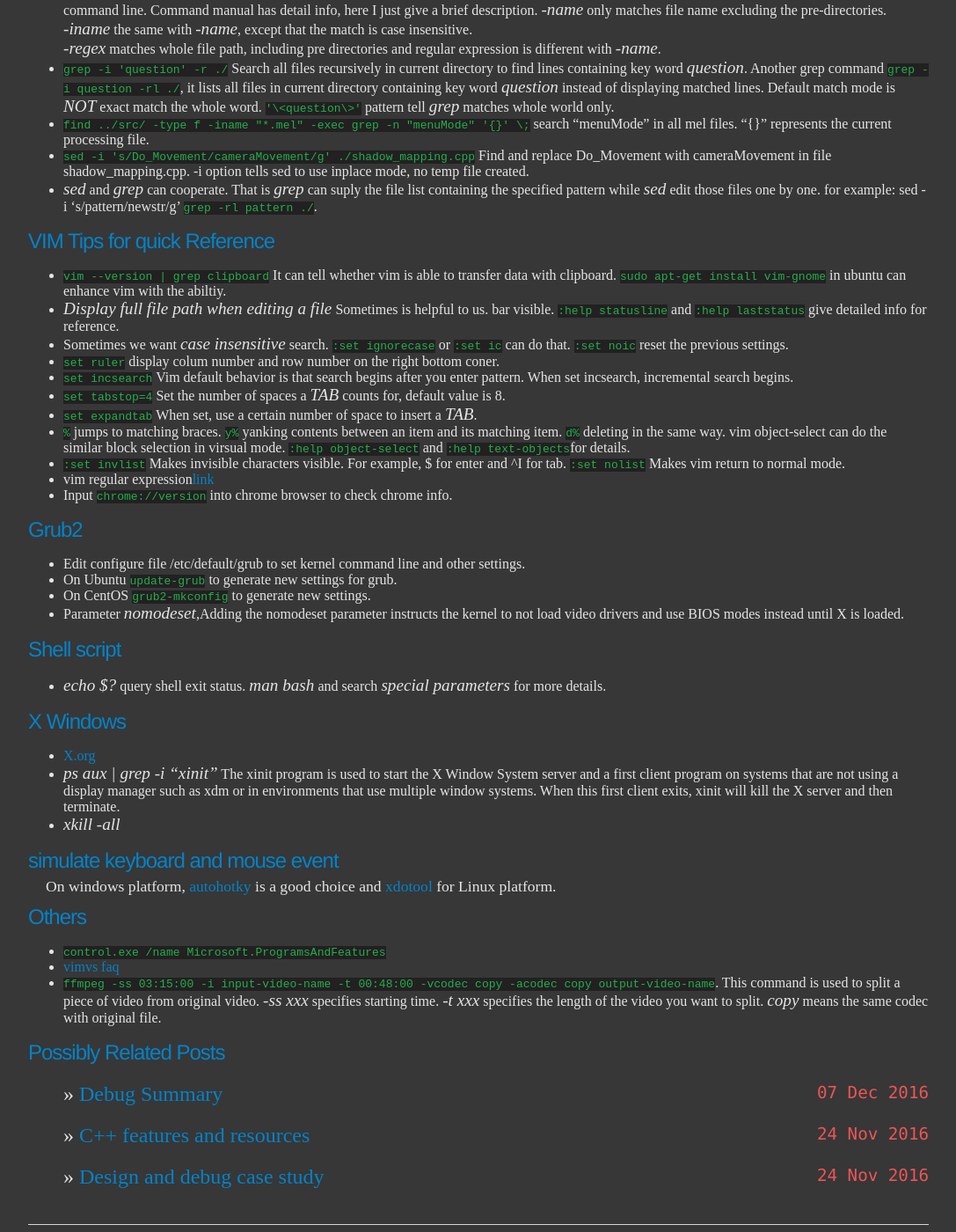
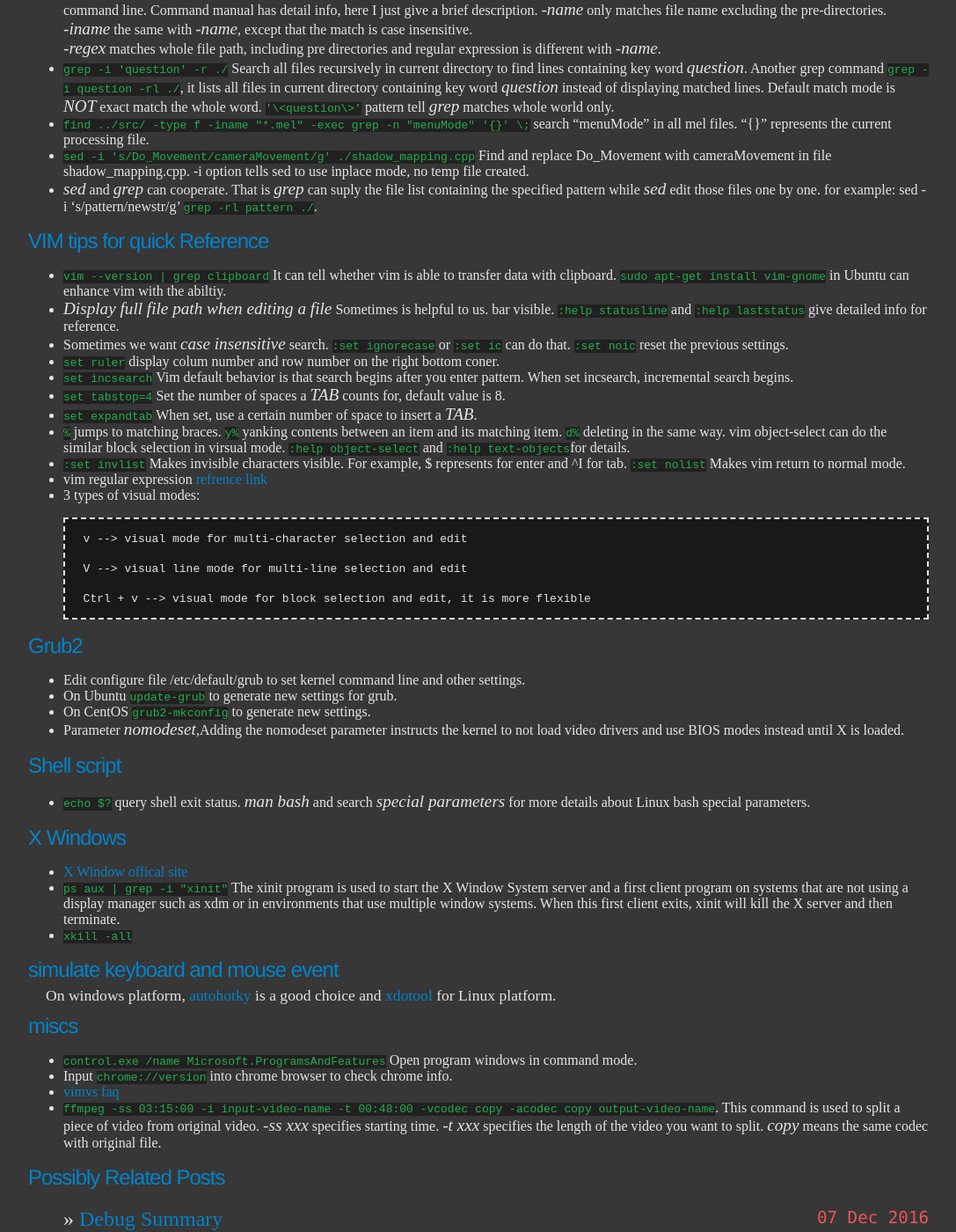
Before and after one commit to ychding11/ychding11.github.io, a Jekyll site: the page built from _posts/2015-03-16-Useful-Linux-Command.md, in a window 1280 px wide and 1400 px high, scrolled down 1038 px. Shown: the whole window at 88% size, without its empty margins (96-1183 px from the left). Built offline with Jekyll 4.4.1, drawn with Linux system fonts in a browser that asks for light colours; some of the changed text lies outside the part shown.

Commit message:
add visual mode for vim

````diff
--- a/_posts/2015-03-16-Useful-Linux-Command.md
+++ b/_posts/2015-03-16-Useful-Linux-Command.md
@@ -1,6 +1,6 @@
 ---
 layout: post
-title: "Usefull Linux Commands"
+title: "Usefull Linux commands"
 date: 2015-03-16
 ---
 
@@ -84,14 +84,13 @@ This post summaries the commom usefull commands on Linux Platform.
 - *sed* and *grep* can cooperate. That is *grep* can suply the file list containing the specified pattern while
   *sed* edit those files one by one. for example: sed -i 's/pattern/newstr/g' `grep -rl pattern ./`.
 
-## VIM Tips for quick Reference
+## VIM tips for quick Reference
 
 - `vim --version | grep clipboard` It can tell whether vim is able
   to transfer data with clipboard. `sudo apt-get install vim-gnome`
-  in ubuntu can enhance vim with the abiltiy.
+  in Ubuntu can enhance vim with the abiltiy.
 - *Display full file path when editing a file* Sometimes is helpful to us.
-  bar visible. `:help statusline` and `:help laststatus` give detailed info for
-  reference.
+  bar visible. `:help statusline` and `:help laststatus` give detailed info for reference.
 - Sometimes we want *case insensitive* search. `:set ignorecase` or `:set ic`
   can do that. `:set noic` reset the previous settings.
 - `set ruler` display colum number and row number on the right bottom coner.
@@ -102,10 +101,15 @@ This post summaries the commom usefull commands on Linux Platform.
 - `%` jumps to matching braces. `y%` yanking contents between an item and its matching
   item. `d%` deleting in the same way. vim object-select can do the similar block
   selection in virsual mode. `:help object-select` and `:help text-objects`for details.
-- `:set invlist` Makes invisible characters visible. For example, $ for enter and ^I
+- `:set invlist` Makes invisible characters visible. For example, $ represents for enter and ^I
   for tab. `:set nolist` Makes vim return to normal mode.
-- vim regular expression[link](http://www.cnblogs.com/PegasusWang/p/3153300.html)
-+ Input `chrome://version` into chrome browser to check chrome info.
+- vim regular expression [refrence link](http://www.cnblogs.com/PegasusWang/p/3153300.html)
+- 3 types of visual modes:
+```
+	v --> visual mode for multi-character selection and edit
+	V --> visual line mode for multi-line selection and edit
+	Ctrl + v --> visual mode for block selection and edit, it is more flexible
+```
 
 ## Grub2
 
@@ -116,23 +120,24 @@ This post summaries the commom usefull commands on Linux Platform.
 
 ## Shell script
 
-- *echo $?* query shell exit status. *man bash* and search *special parameters* for more details.
+- `echo $?` query shell exit status. *man bash* and search *special parameters* for more details about Linux bash special parameters.
 
 ## X Windows
 
-- [X.org](https://wiki.archlinux.org/index.php/Xorg)
-- *ps aux | grep -i "xinit"* The  xinit  program  is  used to start the X Window System server and a first client program
+- [X Window offical site](https://wiki.archlinux.org/index.php/Xorg)
+- `ps aux | grep -i "xinit"` The  xinit  program  is  used to start the X Window System server and a first client program
   on systems that are not using a display manager such as xdm or in environments that use multiple window systems.  When
   this first client exits, xinit will kill the X server and then terminate.
-- *xkill -all*
+- `xkill -all`
 
 ## simulate keyboard and mouse event
 
-On windows platform, [autohotky](https://autohotkey.com/) is a good choice and [xdotool](http://tuxradar.com/content/xdotool-script-your-mouse) for Linux platform.
+On windows platform, [autohotky](https://autohotkey.com/) is a good choice and
+[xdotool](http://tuxradar.com/content/xdotool-script-your-mouse) for Linux platform.
 
+## miscs
 
-## Others
-
-- `control.exe /name Microsoft.ProgramsAndFeatures`
+- `control.exe /name Microsoft.ProgramsAndFeatures` Open program windows in command mode.
+- Input `chrome://version` into chrome browser to check chrome info.
 - [vimvs faq](https://github.com/jaredpar/VsVim/wiki/faq)
 - `ffmpeg -ss 03:15:00 -i input-video-name -t 00:48:00 -vcodec copy -acodec copy output-video-name`. This command is used to split a piece of video from original video. *-ss xxx* specifies starting time. *-t xxx* specifies the length of the video you want to split. *copy* means the same codec with original file.
````
